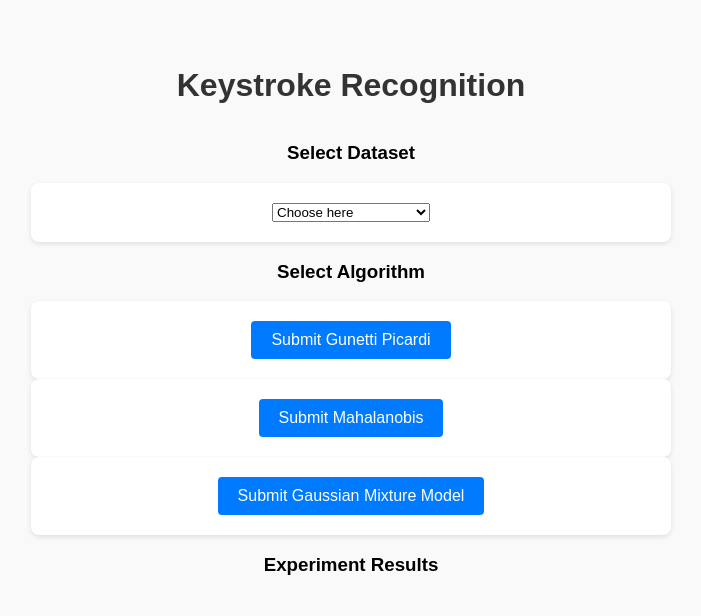
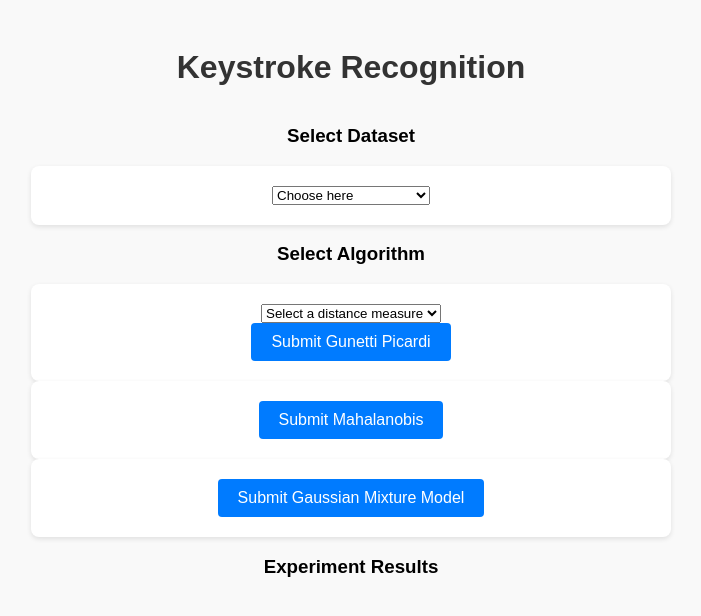
Before and after one commit to mon-drive/keystroke-recognition, a Flask app: page / in a window 1280 px wide. Shown: the top 616 px of the page, without its empty margins (289-990 px from the left). Run offline with Flask 3, Linux system fonts and the light colour scheme.

Commit message:
Added GP distance_measure dropdown

```diff
--- a/apps/GunettiPicardi.py
+++ b/apps/GunettiPicardi.py
@@ -767,7 +767,7 @@
     return out
 
 # experiment setup and output
-def experiment(path_to_dataset_training: str,path_to_dataset_evaluation: str, output: str, filter: list = []):
+def experiment(path_to_dataset_training: str,path_to_dataset_evaluation: str, output: str, distance_measure: str ,filter: list = []):
     # open training data set
     with open(path_to_dataset_training, "rb") as fp:
         user_profiles_training = pickle.load(fp)
@@ -809,7 +809,9 @@
     # print(f"Equal Error Rate (EER): {EER}")
 
     user_profiles = user_profiles_evaluation
-    distance_measure = "r234_a23"
+
+    if not distance_measure:
+        distance_measure = "r234_a23"
 
     genuine_scores = []
     impostor_scores = []
--- a/apps/routes.py
+++ b/apps/routes.py
@@ -62,8 +62,11 @@
     # original data
 
     dataset = request.form.get("selected_dataset")
+    distance_measure = request.form.get("selected_distance")
 
-    y_true,y_scores = execute_experimentGP(dataset)
+    print(distance_measure)
+
+    y_true,y_scores = execute_experimentGP(dataset,distance_measure)
 
     # Compute ROC
     fpr, tpr, thresholds = roc_curve(y_true, y_scores)
@@ -84,7 +87,9 @@
     print(f"FRR: {eer_frr}")
 
     return jsonify({
-        "status": "success"
+        "status": "GP",
+        "far": eer_far,
+        "frr": eer_frr,
     })
 
 # Train & Evaluate GMM on Buffalo Dataset
--- a/apps/templates/index.html
+++ b/apps/templates/index.html
@@ -7,17 +7,18 @@
     <link rel="stylesheet" href="/static/styles.css">
     <script>
        document.addEventListener("DOMContentLoaded", function () {
-            document.querySelectorAll("form").forEach(form => {
-                form.addEventListener("submit", function (event) {
-                    event.preventDefault(); // Prevent default form submission
+        // Fix: Check if elements exist before using them
+        const dropdown = document.getElementById("metrics_dropdown");
+        const gpSubmitButton = document.getElementById("gpSubmitButton");
 
-                    const formData = new FormData(form);
-                    fetch(form.action, {
-                        method: "POST",
-                        body: formData
-                    })
-                    .then(response => response.json())
-                    .then(data => {
+        if (dropdown && gpSubmitButton) {
+            dropdown.addEventListener("change", function() {
+                gpSubmitButton.disabled = (this.value === ""); // Enable if selection is made
+            });
+        }
+
+        // Function to handle responses and update UI
+        function handleResponse(data) {
             console.log("Server response:", data); // Debugging
 
             if (data.status === "success") {
@@ -34,10 +35,39 @@
                     document.getElementById("far-image").style.display = "block";
                 }
             }
+
+            if (data.status === "GP") {
+                document.getElementById("gp-results-far").textContent = "FAR: " + parseFloat(data.far).toFixed(2);
+                document.getElementById("gp-results-far").style.display = "block";
+                document.getElementById("gp-results-frr").textContent = "FRR: " + parseFloat(data.frr).toFixed(2);
+                document.getElementById("gp-results-frr").style.display = "block";
+            }
+        }
+
+        // Fix: Handle all form submissions dynamically
+        function setupFormSubmission(formId) {
+            const form = document.getElementById(formId);
+            if (form) {
+                form.addEventListener("submit", function (event) {
+                    event.preventDefault(); // Prevent default form submission
+
+                    const formData = new FormData(this);
+
+                    fetch(this.action, {
+                        method: "POST",
+                        body: formData
                     })
+                    .then(response => response.json())
+                    .then(data => handleResponse(data)) // Update UI based on response
                     .catch(error => console.error("Error:", error));
                 });
-            });
+            }
+        }
+
+        // Setup form submissions for GP, Mahalanobis, and GMM
+        setupFormSubmission("keystrokeForm"); // Gunetti Picardi
+        setupFormSubmission("mahalanobisForm"); // Mahalanobis
+        setupFormSubmission("gmmForm"); // GMM
         });
     </script>
 </head>
@@ -54,22 +84,31 @@
         </select>
     </form>
 
-    <!-- {% if selected_value %}
-        <p>Selected: {{ selected_value }}</p>
-    {% endif %} -->
-
     <h3>Select Algorithm</h3>
     <form id="keystrokeForm" action="/experimentGP" method="POST">
         <input type="hidden" name="selected_dataset" value="{{ selected_value }}">
-        <button type="submit">Submit Gunetti Picardi</button>
+        <select id="metrics_dropdown" name="selected_distance" required>
+            <option value="">Select a distance measure</option>
+            <option value="a2">A2</option>
+            <option value="a3">A3</option>
+            <option value="a23">A23</option>
+            <option value="r2">R2</option>
+            <option value="r23">R23</option>
+            <option value="r2_a2">R2A2</option>
+            <option value="r2_a234">R2A234</option>
+            <option value="r23_a23">R23A23</option>
+            <option value="r234_a23">R234A23</option>
+
+        </select>
+        <button type="submit" id="gpSubmitButton" disabled>Submit Gunetti Picardi</button> <!-- Added ID -->
     </form>
 
-    <form id="keystrokeForm" action="/experimentMahalanobis" method="POST">
+    <form id="mahalanobisForm" action="/experimentMahalanobis" method="POST">
         <input type="hidden" name="selected_dataset" value="{{ selected_value }}">
         <button type="submit">Submit Mahalanobis</button>
     </form>
 
-    <form id="keystrokeForm" action="/experimentGMM" method="POST">
+    <form id="gmmForm" action="/experimentGMM" method="POST">
         <input type="hidden" name="selected_dataset" value="{{ selected_value }}">
         <button type="submit">Submit Gaussian Mixture Model</button>
     </form>
@@ -80,8 +119,9 @@
         <img id="roc-image" src="" alt="ROC Curve" style="display: none;">
         <img id="frr-image" src="" alt="FRR Graph" style="display: none;">
         <img id="far-image" src="" alt="FAR Graph" style="display: none;">
+        <p id="gp-results-far"></p>
+        <p id="gp-results-frr"></p>
     </div>
-
 
 </body>
 </html>
--- a/apps/utils.py
+++ b/apps/utils.py
@@ -79,7 +79,7 @@
         convert_xlsx_to_csvGP([xls1,xls2,xls3], output_csv)
 
 
-def execute_experimentGP(dataset: str):
+def execute_experimentGP(dataset: str,distance_measure: str):
     # original data
     print("Dataset dentro execute_experimentGP:", dataset)
     extract_from_dataset(dataset)
@@ -91,7 +91,7 @@
 
     create_user_profiles(original_set, original_data_profiles)
 
-    y_true, y_scores = experiment(original_data_profiles, original_data_profiles, "original", filter)
+    y_true, y_scores = experiment(original_data_profiles, original_data_profiles, "original", distance_measure ,filter)
 
     return y_true,y_scores
 
```
Lines whose indentation alone changed are shown as unchanged.
